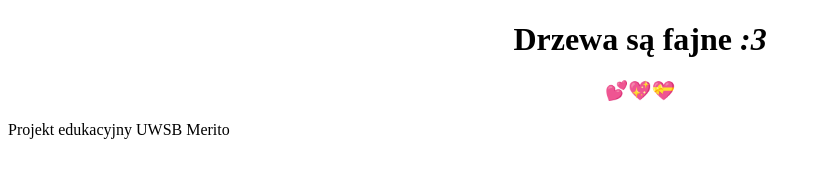
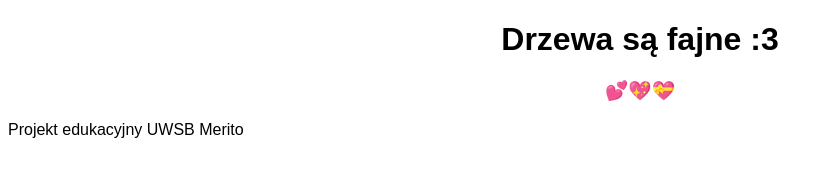
Before and after one commit to Oktawia-K/FDTools, a plain HTML site: page index.html in a window 1280 px wide. Shown: the whole page, without its empty margins (0-832 px from the left). Drawn offline with Linux system fonts and the light colour scheme.

Commit message:
Dodano fajne style :3

```diff
--- a/index.html
+++ b/index.html
@@ -5,16 +5,22 @@
     <meta name="viewport" content="width=device-width, initial-scale=1.0">
     <title>Blog o drzewach</title>
     <style>
+        body{
+            font-family: Arial, Helvetica, sans-serif;
+        }
         h1 {
             text-align: center;
         }
         h3 {
             text-align: center;
         }
+        .smilies{
+            font-weight: 800;
+        }
     </style>
 </head>
 <body>
-    <h1>Drzewa są fajne <em>:3</em></h1>
+    <h1>Drzewa są fajne <span class="smilies">:3</span></h1>
     <h3>💕💖💝</h3>
     <footer>Projekt edukacyjny UWSB Merito</footer>
 </body>
```
Also changed, not shown: 1 other file.
